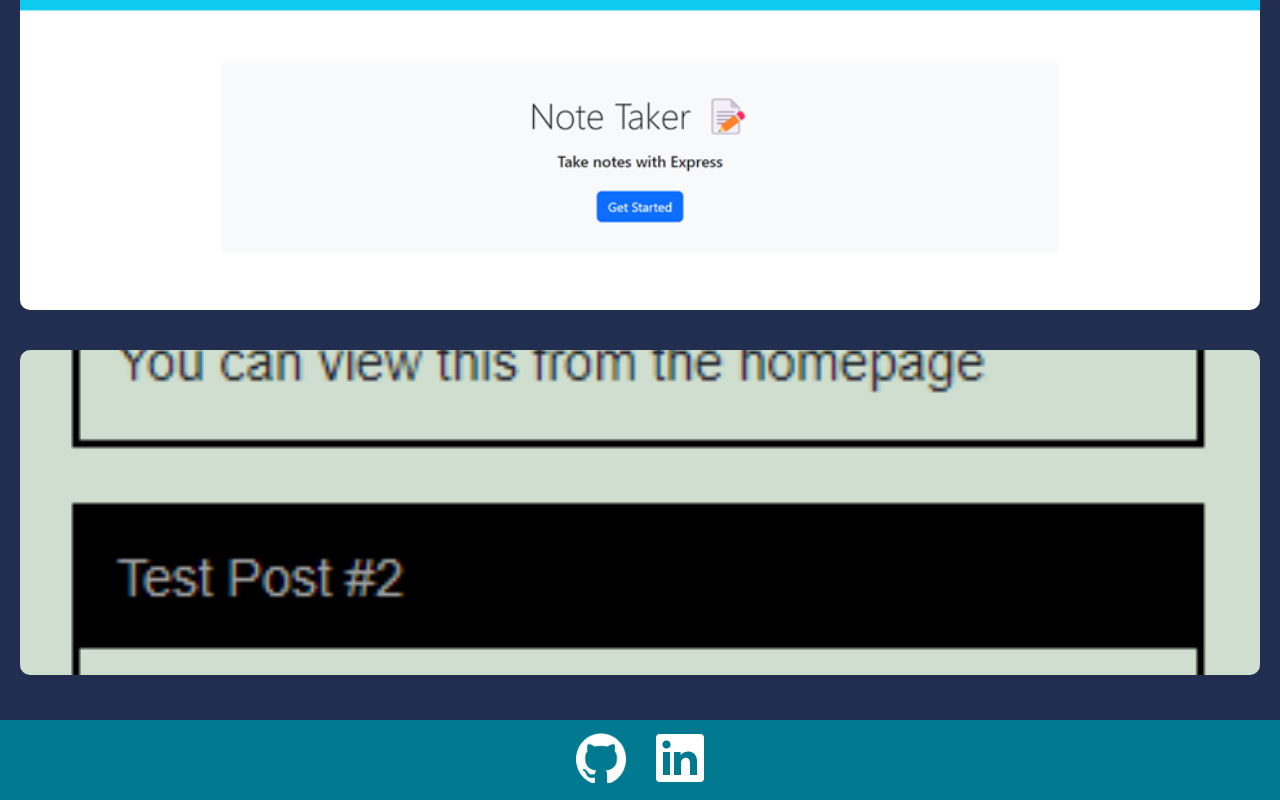
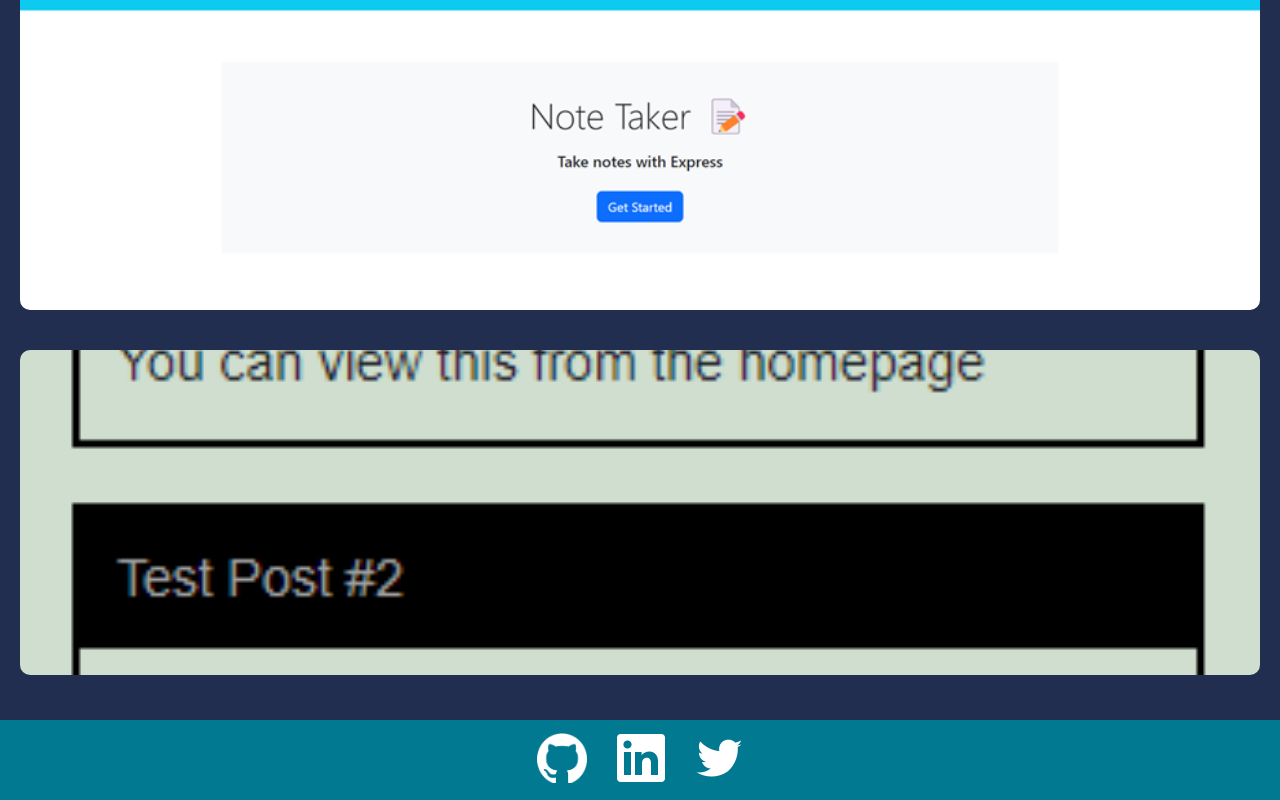
Before and after one commit to JoshMassa/jmp-react-portfolio, a React (Vite) app: page /portfolio in a window 1280 px wide. Shown: the part 1605-2405 px from the top of the page. Built offline with nearby package versions, Linux system fonts and the light colour scheme.

Commit message:
Added interactive twitter icon to footer

```diff
--- a/src/components/Footer.jsx
+++ b/src/components/Footer.jsx
@@ -11,6 +11,10 @@ function Footer() {
             <a href='https://www.linkedin.com/in/joshua-massa-pelletier/' target='_blank'>
                 <img id='linkedin-logo' src='../src/assets/linkedin-logo.png' alt='LinkedIn Logo'></img>
             </a>
+
+            <a href='https://twitter.com/JoshMassa22' target='_blank'>
+                <img id='twitter-logo' src='../src/assets/twitter-icon.png' alt='Twitter Logo'></img>
+            </a>
         </footer>
     )
 }
--- a/src/styles/Project.css
+++ b/src/styles/Project.css
@@ -17,7 +17,7 @@
 .overlay {
     position: absolute;
     inset: 0;
-    background: rgba(0, 0, 0, 0.8);
+    background: rgba(0, 0, 0, 0.9);
     color: white;
     display: flex;
     align-items: center;
```
Also changed, not shown: src/assets/twitter-icon.png (added).
